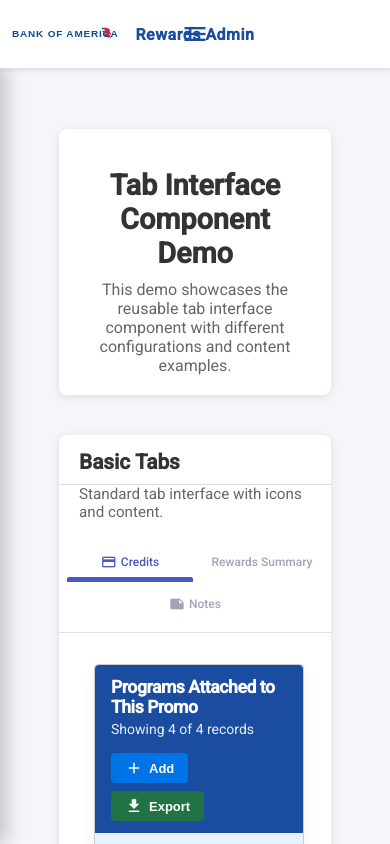
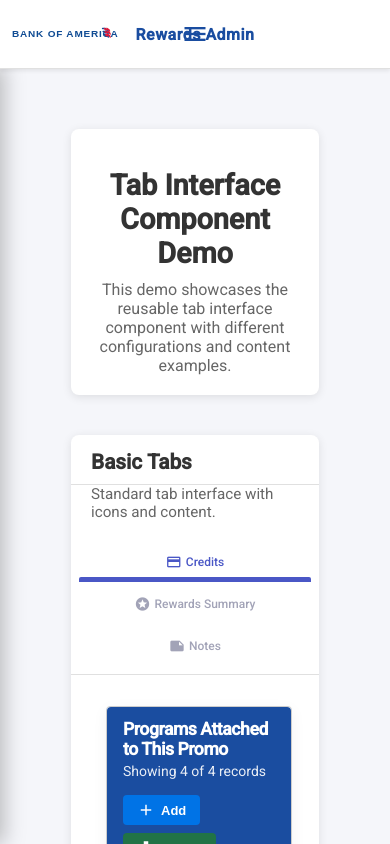
Before and after one commit to talent-harpreet-singh/my-dashboard-app, an Angular app: page /tab-demo in a window 390 px wide. Built offline with nearby package versions, Linux system fonts and the light colour scheme.

Commit message:
Make wider screen responsive for bigger screens

```diff
--- a/src/app/components/tab-demo/tab-demo.component.scss
+++ b/src/app/components/tab-demo/tab-demo.component.scss
@@ -1,7 +1,7 @@
 // Demo Container
 .tab-demo-container {
   width: 100%;
-  max-width: min(100%, 100rem);
+  max-width: var(--app-content-max, min(100% - 1.5rem, 100rem));
   margin: 0 auto;
   padding: clamp(12px, 2vw, 20px);
   box-sizing: border-box;
--- a/src/app/styles/detail-page.component.scss
+++ b/src/app/styles/detail-page.component.scss
@@ -17,7 +17,7 @@
 
 /* Optional: Centered with max-width */
 .detail-page-container.centered {
-  max-width: min(100%, 100rem);
+  max-width: var(--app-content-max, min(100% - 1.5rem, 100rem));
   margin: 0 auto;
 }
 
--- a/src/app/styles/tab-demo.component.scss
+++ b/src/app/styles/tab-demo.component.scss
@@ -1,7 +1,7 @@
 // Demo Container
 .tab-demo-container {
   width: 100%;
-  max-width: min(100%, 100rem);
+  max-width: var(--app-content-max, min(100% - 1.5rem, 100rem));
   margin: 0 auto;
   padding: clamp(12px, 2vw, 20px);
   box-sizing: border-box;
--- a/src/styles.scss
+++ b/src/styles.scss
@@ -1,9 +1,22 @@
 /* You can add global styles to this file, and also import other style files */
 
 :root {
-  /* Fluid content width: uses viewport on laptop/desktop without exceeding readable line length on ultrawide */
+  /* ~1600px cap on typical laptop/desktop; scales up on very wide monitors (e.g. 27–32" 1440p/4K) */
   --app-content-max: min(100% - 1.5rem, 100rem);
   --app-pad-inline: clamp(0.75rem, 2vw, 1.75rem);
+}
+
+/* Large / ultrawide: allow wider main column (tables and dashboards get more room; still capped so text lines do not run edge-to-edge on 4K) */
+@media (min-width: 1920px) {
+  :root {
+    --app-content-max: min(100% - 2rem, 120rem);
+  }
+}
+
+@media (min-width: 2560px) {
+  :root {
+    --app-content-max: min(100% - 2.5rem, 140rem);
+  }
 }
 
 html {
```
